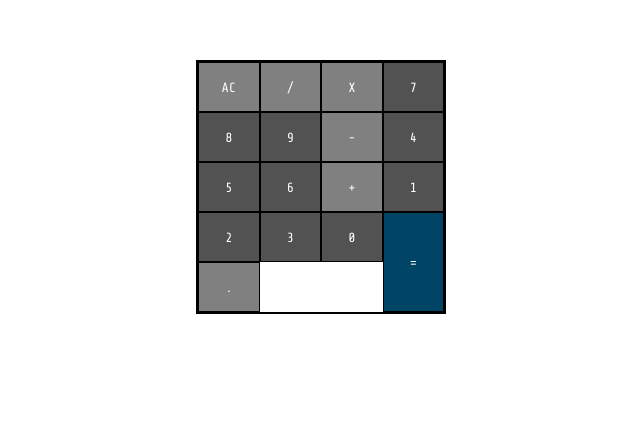
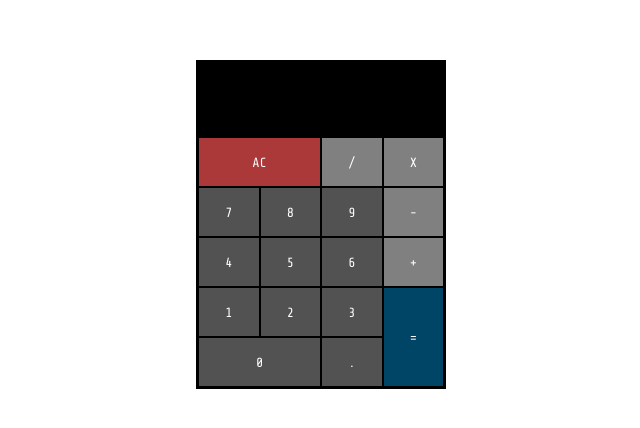
Before and after one commit to sarrietav-dev/calculator, a React (Create React App) app: page / in a window 1280 px wide. Shown: the part 190-618 px from the top of the page, without its empty margins (319-959 px from the left). Built offline with nearby package versions, Linux system fonts and the light colour scheme.

Commit message:
Styled Screen component and changed id's

```diff
--- a/src/App.css
+++ b/src/App.css
@@ -20,13 +20,13 @@
     border: 2px solid black;
 }
 
-#AC,
-#cero {
+#clear,
+#zero {
     grid-column-start: 1;
     grid-column-end: 3;
 }
 
-#AC {
+#clear {
     background-color: #ac3939;
 }
 
@@ -55,6 +55,11 @@
 }
 
 .number,
-#dot {
+#decimal {
     background-color: rgb(82, 82, 82);
 }
+
+.display-wrapper {
+    background-color: black;
+    height: 75px;
+}
```
Also changed, not shown: 1 other file (tests, documents, lock files or other folders).
